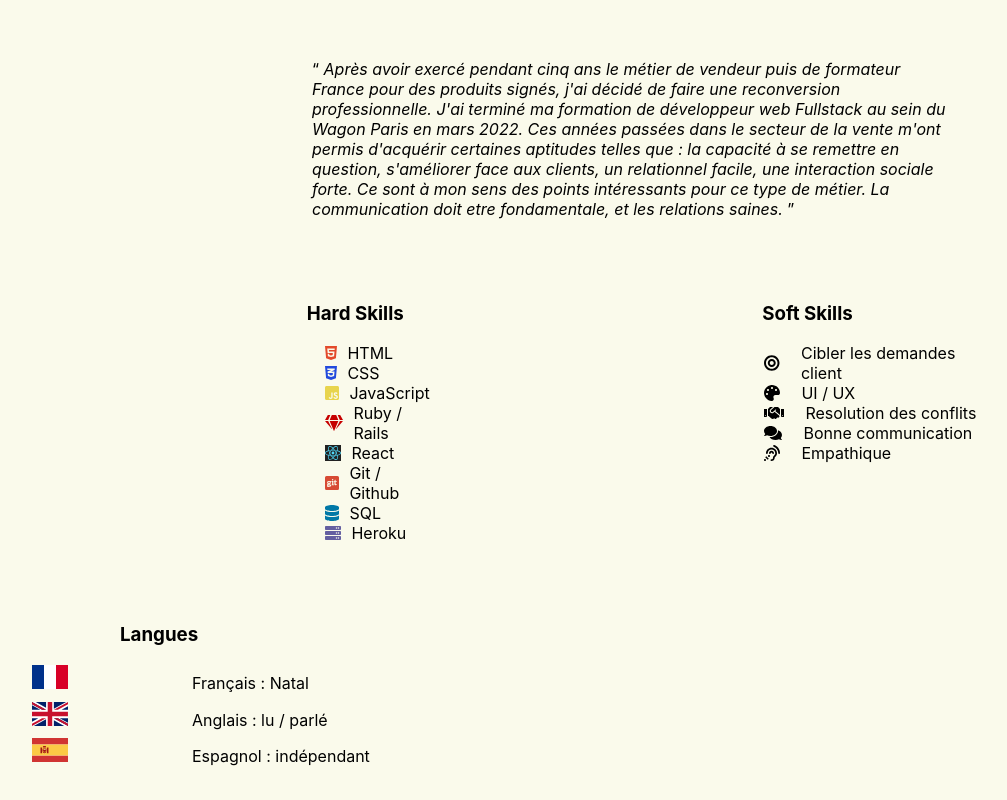
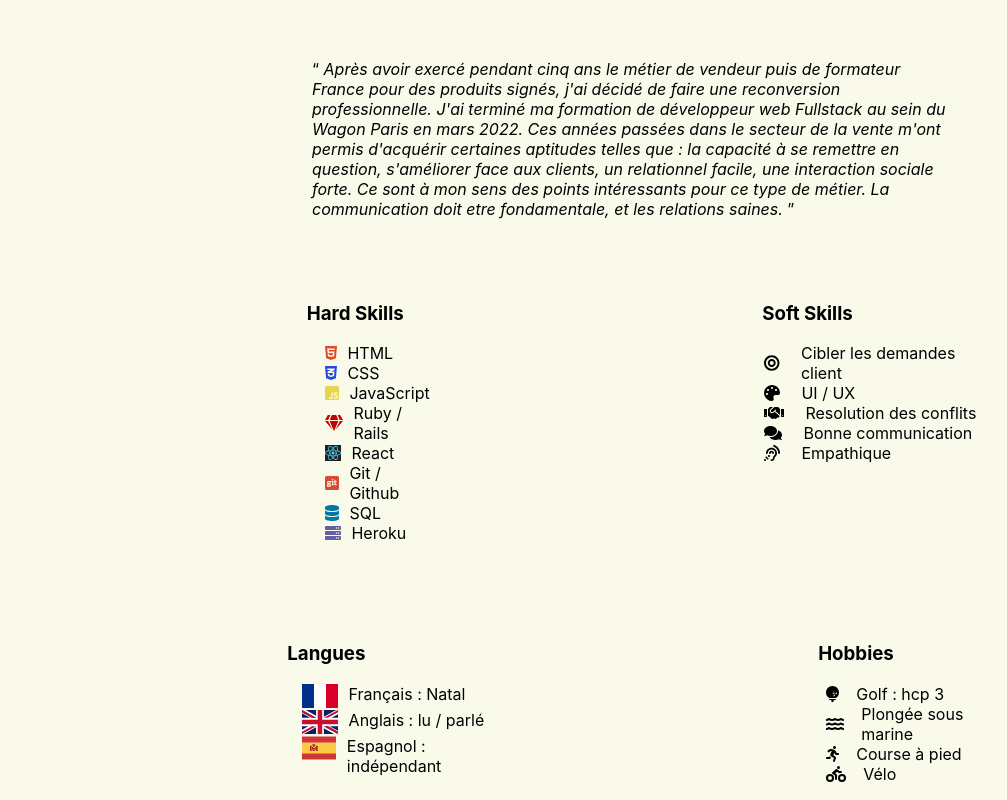
Before and after one commit to Gorrog87/cv-react, a React (Create React App) app: page / in a window 1280 px wide. Shown: the part 269-1069 px from the top of the page, without its empty margins (8-1015 px from the left). Built offline with nearby package versions, Linux system fonts and the light colour scheme.

Commit message:
added hobbies section inside Languages component with styling

```diff
--- a/src/Languages.jsx
+++ b/src/Languages.jsx
@@ -1,5 +1,6 @@
 import React from "react";
 import "./languages.css";
+import { FontAwesomeIcon } from "@fortawesome/react-fontawesome";
 import { FR, GB, ES } from "country-flag-icons/react/3x2";
 
 export default class Languages extends React.Component {
@@ -9,22 +10,40 @@ export default class Languages extends React.Component {
         <div className="languages">
           <h3 id="languages">Langues</h3>
           <ul>
-            <div className="duo">
+            <div className="duo-flags">
               <FR title="Fr" id="flag" />
               <li>Français : Natal</li>
             </div>
-            <div className="duo">
+            <div className="duo-flags">
               <GB title="Gb" id="flag" />
               <li>Anglais : lu / parlé</li>
             </div>
-            <div className="duo">
+            <div className="duo-flags">
               <ES title="Es" id="flag" />
               <li>Espagnol : indépendant</li>
             </div>
           </ul>
         </div>
         <div className="hobbies">
-
+          <h3>Hobbies</h3>
+          <ul>
+            <div className="duo">
+              <FontAwesomeIcon icon="fas fa-golf-ball" />
+              <li>Golf : hcp 3</li>
+            </div>
+            <div className="duo">
+              <FontAwesomeIcon icon="fas fa-water" />
+              <li>Plongée sous marine</li>
+            </div>
+            <div className="duo">
+              <FontAwesomeIcon icon="fas fa-running" />
+              <li>Course à pied</li>
+            </div>
+            <div className="duo">
+              <FontAwesomeIcon icon="fas fa-biking" />
+              <li>Vélo</li>
+            </div>
+          </ul>
         </div>
       </div>
     );
--- a/src/Skills.jsx
+++ b/src/Skills.jsx
@@ -1,11 +1,7 @@
 import React from "react";
 import  "./skills.css";
 import { FontAwesomeIcon } from "@fortawesome/react-fontawesome";
-import {
-  solid,
-  regular,
-  brands,
-} from "@fortawesome/fontawesome-svg-core/import.macro";
+
 
 export default class Skills extends React.Component {
   render() {
--- a/src/languages.css
+++ b/src/languages.css
@@ -1,16 +1,23 @@
-.languages {
+.languagesAndHobbies {
+  display: flex;
+  justify-content: space-evenly;
   margin-top: 5%;
 }
 
-h3{
+h3 {
   margin-left: 15%;
 }
 
-#flag{
+#flag {
   height: 3vh;
   margin-bottom: 1%;
 }
 
-#languages{
+#languages {
   margin-left: 10%;
 }
+
+.duo-flags {
+  display: flex;
+  gap: 5%;
+}
```
